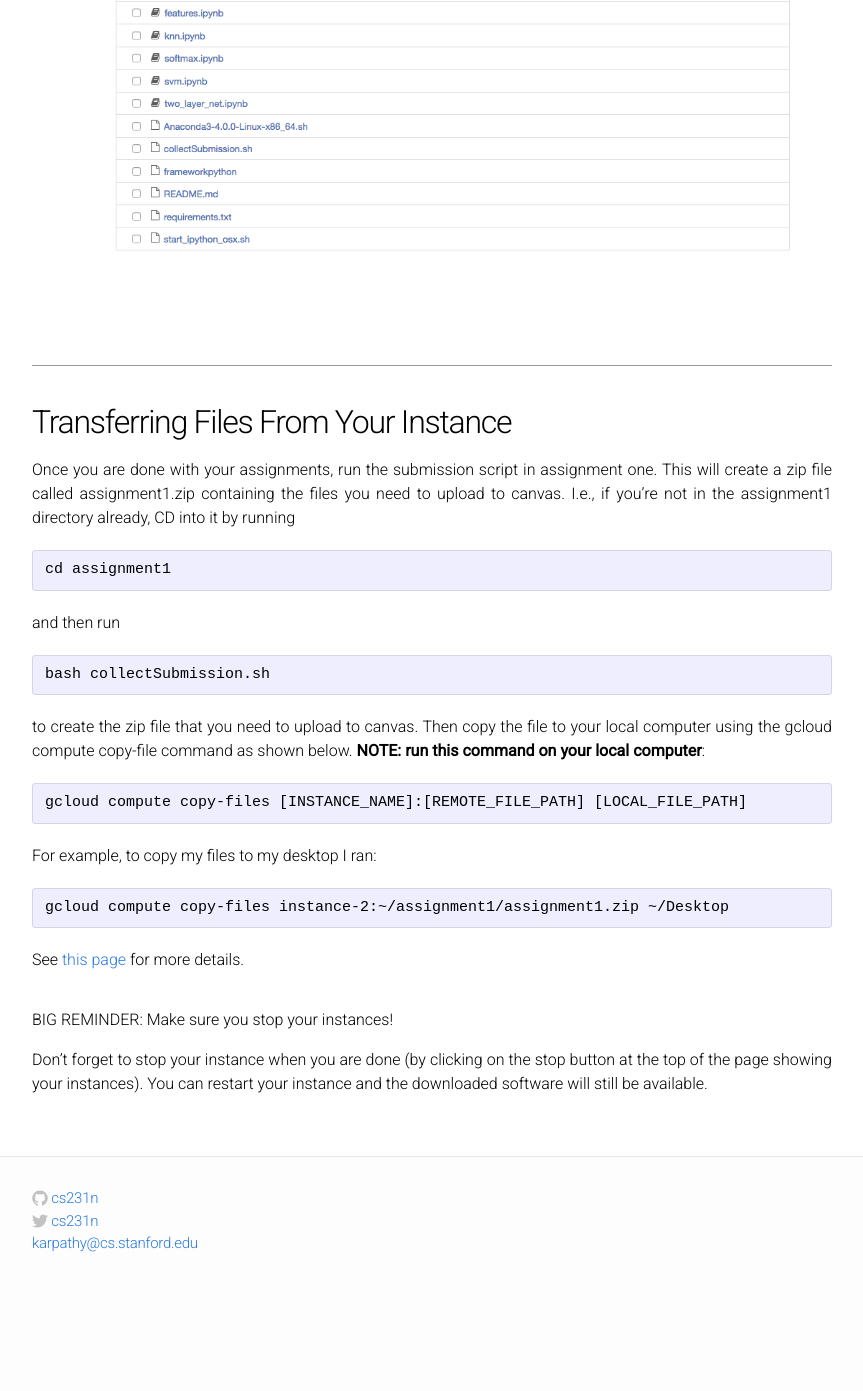
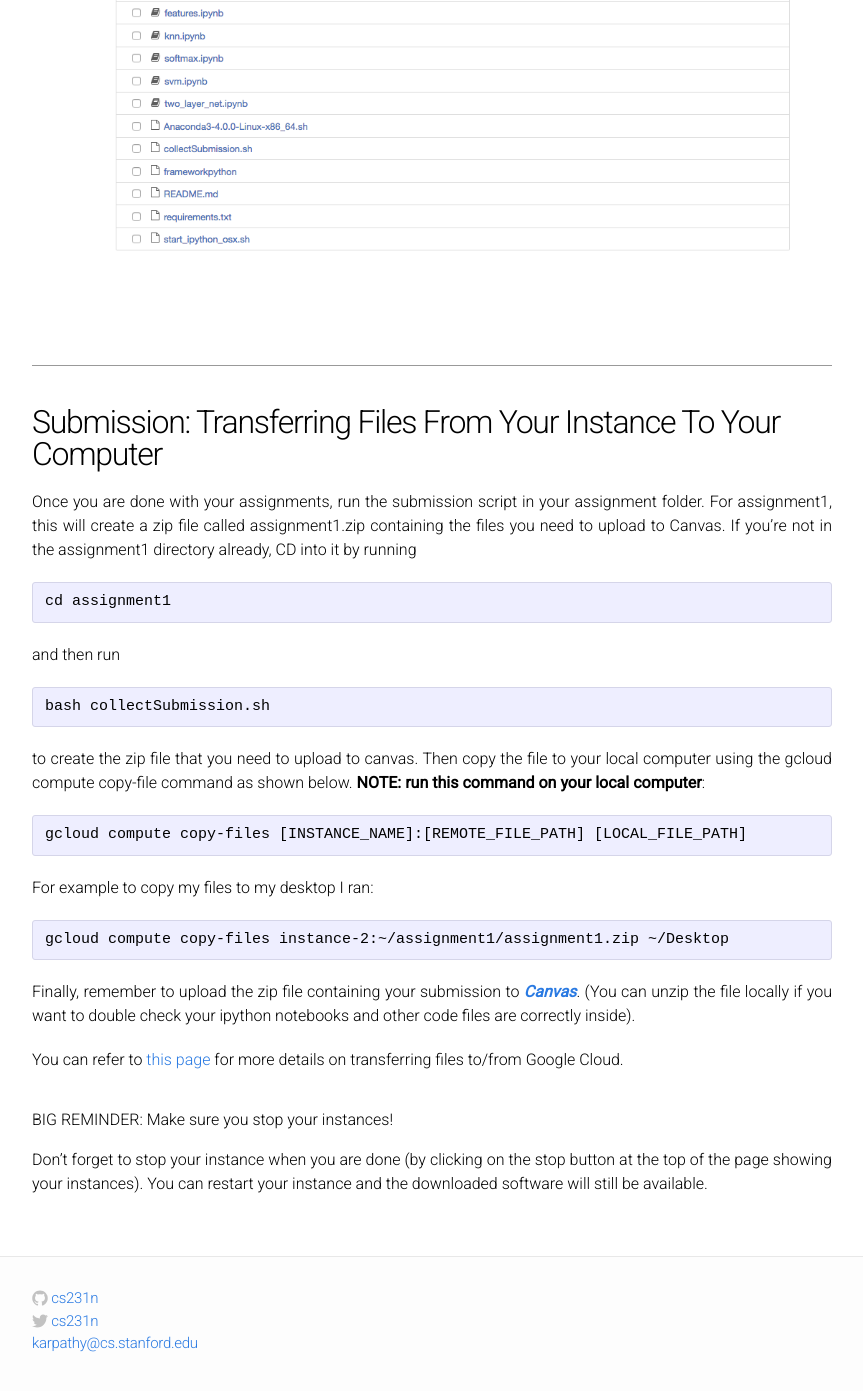
Before and after one commit to cs231n/cs231n.github.io, a Jekyll site: the page built from google_cloud_tutorial.md, in a window 1280 px wide and 1400 px high, scrolled down 13653 px. Shown: the top 1391 px of the window, without its empty margins (208-1071 px from the left). Built offline with Jekyll 4.4.1, drawn with Linux system fonts in a browser that asks for light colours; before the commit the page ends 14953 px from its top, so only the background shows below that.

Commit message:
Update google_cloud_tutorial.md

````diff
--- a/google_cloud_tutorial.md
+++ b/google_cloud_tutorial.md
@@ -231,8 +231,8 @@ On your local browser, if you go to http://\<YOUR-EXTERNAL-IP-ADDRESS>:\<PORT-NU
   <img src='/assets/jupyter-screen.png'>
 </div>
 
-## Transferring Files From Your Instance ##
-Once you are done with your assignments, run the submission script in assignment one. This will create a zip file called assignment1.zip containing the files you need to upload to canvas. I.e., if you're not in the assignment1 directory already, CD into it by running
+## Submission: Transferring Files From Your Instance To Your Computer ##
+Once you are done with your assignments, run the submission script in your assignment folder. For assignment1, this will create a zip file called assignment1.zip containing the files you need to upload to Canvas. If you're not in the assignment1 directory already, CD into it by running
 
 ```
 cd assignment1
@@ -250,12 +250,14 @@ to create the zip file that you need to upload to canvas. Then copy the file to
 gcloud compute copy-files [INSTANCE_NAME]:[REMOTE_FILE_PATH] [LOCAL_FILE_PATH]
 ```
 
-For example, to copy my files to my desktop I ran:
+For example to copy my files to my desktop I ran:
 
 ```
 gcloud compute copy-files instance-2:~/assignment1/assignment1.zip ~/Desktop
 ```
-See [this page](https://cloud.google.com/compute/docs/instances/transfer-files "Title") for more details.
+Finally, remember to upload the zip file containing your submission to [***Canvas***](https://canvas.stanford.edu/courses/66461). (You can unzip the file locally if you want to double check your ipython notebooks and other code files are correctly inside).
+
+You can refer to [this page](https://cloud.google.com/compute/docs/instances/transfer-files "Title") for more details on transferring files to/from Google Cloud.
 
 # BIG REMINDER: Make sure you stop your instances! #
 Don't forget to stop your instance when you are done (by clicking on the stop button at the top of the page showing your instances). You can restart your instance and the downloaded software will still be available.
````
